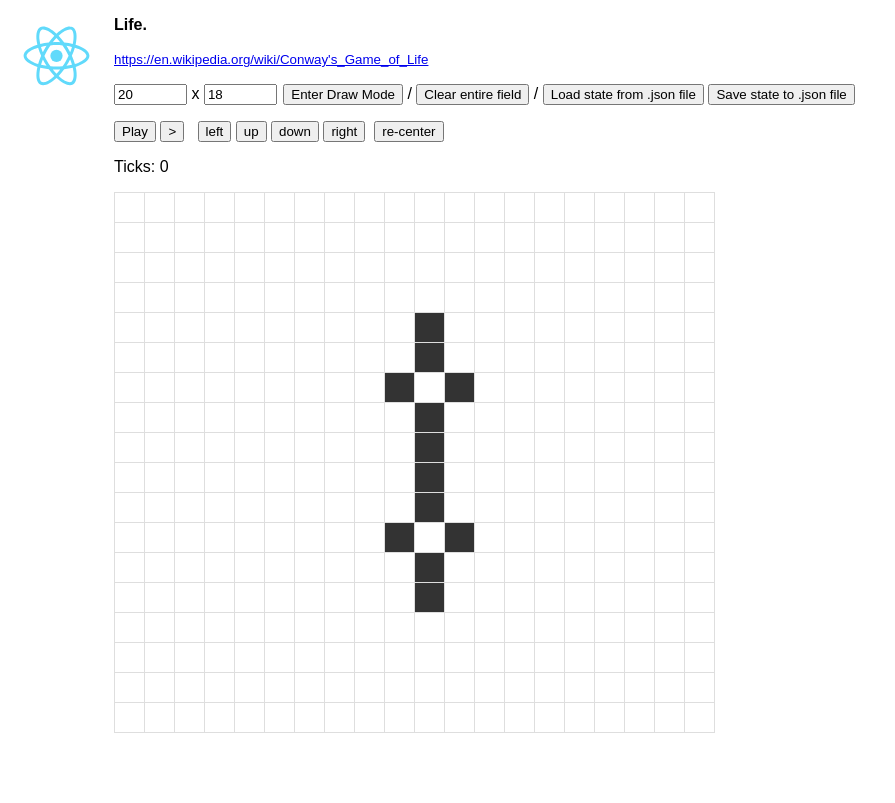
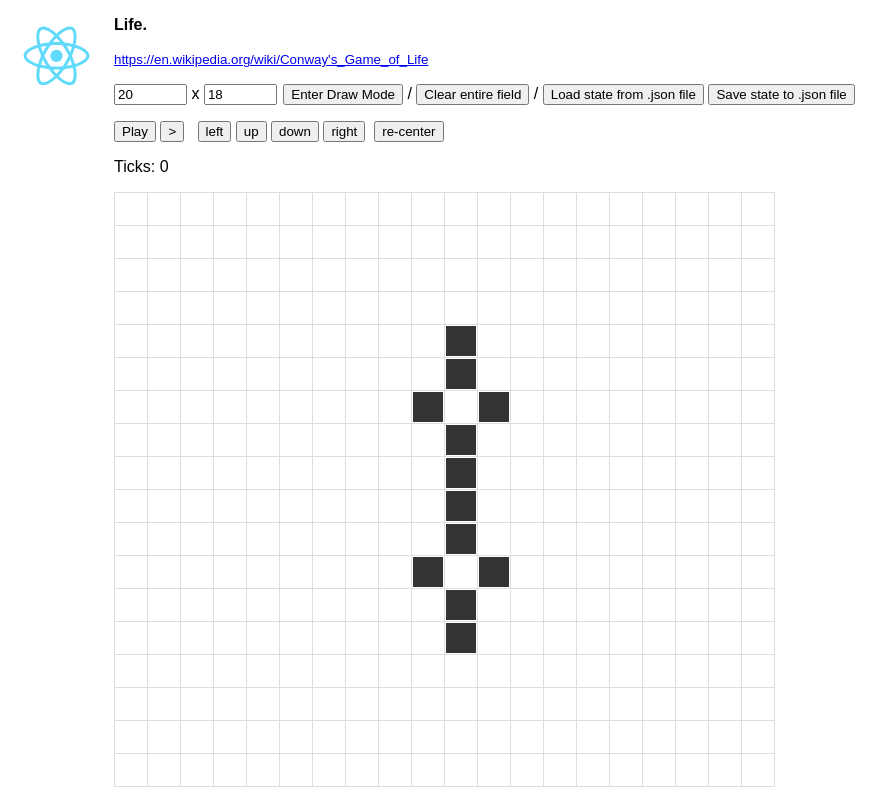
Before and after one commit to gromin/Life, a React (Create React App) app: page / in a window 1280 px wide. Shown: the whole page, without its empty margins (0-895 px from the left). Built offline with nearby package versions, Linux system fonts and the light colour scheme; the HTML template or start-up script is replaced by a standard one.

Commit message:
Optimization: render as table/tr/td, drop 'reduce', disable logging

```diff
--- a/src/App.css
+++ b/src/App.css
@@ -26,21 +26,14 @@
 }
 
 .Cells {
-  /*width: calc(11 * 30px);*/
-  /*height: calc(18 * 30px);*/
-  border-right: 1px solid #dedede;
-  border-bottom: 1px solid #dedede;
+  table-layout: fixed;
+  border-collapse: collapse;
   font-size: 0;
   line-height: 0;
 }
 
 .Cell {
-  display: inline-block;
-  box-sizing: border-box;
-  width: 30px;
-  height: 30px;
-  border-top: 1px solid #dedede;
-  border-left: 1px solid #dedede;
+  border: 1px solid #dedede;
   font-size: 0px;
   line-height: 0;
 }
--- a/src/App.tsx
+++ b/src/App.tsx
@@ -53,14 +53,14 @@ class App extends React.Component {
   }
 
   componentDidMount() {
-    setInterval(
-      () => {
-        if (!this.state.running) {
-          return
-        }
-        this.advanceState()
-      },
-      1000 / 4)
+    this.processTimerTick()
+  }
+
+  processTimerTick = () => {
+    if (this.state.running) {
+      this.advanceState()
+    }
+    setTimeout(this.processTimerTick, 1000 / 4)
   }
 
   advanceState = () => {
@@ -83,7 +83,7 @@ class App extends React.Component {
   }
 
   handleLoadClick = () => {
-    console.debug('Load')
+    // console.debug('Load')
     if (this.fileInput) {
       this.fileInput.click()
     }
@@ -113,10 +113,10 @@ class App extends React.Component {
   }
 
   handleSaveClick = () => {
-    console.debug('Save to File')
+    // console.debug('Save to File')
     const {field, fieldWidth, fieldHeight, fieldOffset, tickCount} = this.state
     const content = JSON.stringify({tickCount, fieldWidth, fieldHeight, fieldOffset, field}, null, '    ')
-    console.debug(content)
+    // console.debug(content)
     if (this.fileOutput) {
       this.fileOutput.href = window.URL.createObjectURL(new Blob([content], {type: 'application/json'}))
       this.fileOutput.download = 'life-file.json'
@@ -221,25 +221,47 @@ class App extends React.Component {
 
     const asciiArray: string[] = stateAsAscii(field, width, height, fieldOffset).split('\n').join('').split('')
 
-    const cells =
-      asciiArray
-        .reduce(
-          (nodes: JSX.Element[], nextChar: string, idx: number) => {
-            const className = `Cell ${nextChar === '*' ? 'Cell--Live' : 'Cell--Dead'}`
-            const cellSpan = <span key={`Cell-${idx}`} className={className} data-idx={idx}><span /></span>
-            return nodes.concat(cellSpan)
-          },
-          [])
+    const cells = []
+
+    for (let idx = 0; idx < asciiArray.length; idx++) {
+      const nextChar = asciiArray[idx]
+      const className = `Cell ${nextChar === '*' ? 'Cell--Live' : 'Cell--Dead'}`
+      const cellSpan = (
+        <td
+          key={`Cell-${idx}`}
+          className={className}
+          data-idx={idx}
+          style={{width: '30px', height: '30px'}}
+        >
+          <span />
+        </td>
+      )
+      cells.push(cellSpan)
+    }
 
     return (
-      <div
+      <table
         className="Cells"
         style={{width: 30 * width, height: 30 * height}}
         onClick={this.handleCellClick}
       >
-        {cells}
-      </div>
+        <tbody>
+          {this.renderRows(cells)}
+        </tbody>
+      </table>
     )
+  }
+
+  renderRows(cells: JSX.Element[]) {
+    const rows = []
+    for (let row = 0; row < this.state.fieldHeight; row++) {
+      rows.push(
+        <tr key={`Row-${row}`} data-row={row}>
+          {cells.slice(row * this.state.fieldWidth, row * this.state.fieldWidth + this.state.fieldWidth)}
+        </tr>
+      )
+    }
+    return rows
   }
 
   renderControls() {
--- a/src/LifeState.tsx
+++ b/src/LifeState.tsx
@@ -36,33 +36,33 @@ export function getDeadNeighbors(state: object, {x, y}: Cell) {
 }
 
 export function setFieldCell(field: object, {x: appendX, y: appendY}: Cell, value: boolean = true) {
-  const newField = {}
+  // const newField = {}
 
   // Copy passed `field` to `newField`
-  Object.keys(field).forEach(row => {
-    newField[row] = newField[row] || {}
-    Object.keys(field[row]).forEach(col => {
-      newField[row][col] = true
-    })
-  })
+  // Object.keys(field).forEach(row => {
+  //   newField[row] = newField[row] || {}
+  //   Object.keys(field[row]).forEach(col => {
+  //     newField[row][col] = true
+  //   })
+  // })
 
   const x = appendX.toString(),
         y = appendY.toString()
 
   if (value === true) {
-    newField[x] = newField[x] || {}
-    newField[x][y] = true
+    field[x] = field[x] || {}
+    field[x][y] = true
   } else {
-    if (newField[x] && newField[x][y]) {
-      delete newField[x][y]
-      if (Object.keys(newField[x]).length === 0) {
-        delete newField[x]
+    if (field[x] && field[x][y]) {
+      delete field[x][y]
+      if (Object.keys(field[x]).length === 0) {
+        delete field[x]
       }
     }
   }
 
-  console.debug('appending', newField, {appendX, appendY})
-  return newField
+  // console.debug('appending', field, {appendX, appendY})
+  return field
 }
 
 export function tick(state: object = {}) {
@@ -77,22 +77,22 @@ export function tick(state: object = {}) {
       let y: number = parseInt(col, 10)
 
       const cell: Cell = {x, y}
-      console.debug('processing cell', cell)
+      // console.debug('processing cell', cell)
 
       // Transfer old living cell to new state only when she has 2 or 3 living neighbours
       const neighboursCount = countNeighbours(state, cell)
-      console.debug('processing cell count', neighboursCount)
+      // console.debug('processing cell count', neighboursCount)
       if (neighboursCount === 2 || neighboursCount === 3) {
         newState = setFieldCell(newState, cell)
       }
 
       // For each living cell look at her dead neighbours, as life can reproduce itself there
       const deadNeighbours = getDeadNeighbors(state, cell)
-      console.debug('processing cell dead neighbours', deadNeighbours)
+      // console.debug('processing cell dead neighbours', deadNeighbours)
       deadNeighbours.forEach(deadCell => {
         // Skip already processed dead cells
         if (computedDeadCells[deadCell.x] && computedDeadCells[deadCell.x][deadCell.y]) {
-          console.debug('processing cell dead neighbour computed cache hit', deadCell)
+          // console.debug('processing cell dead neighbour computed cache hit', deadCell)
           return
         }
         // Let there be new Life, sometimes
```
